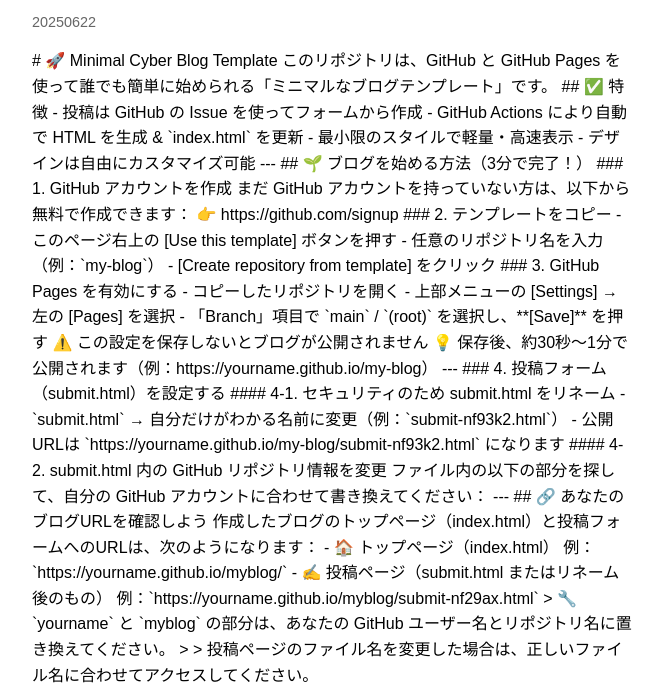
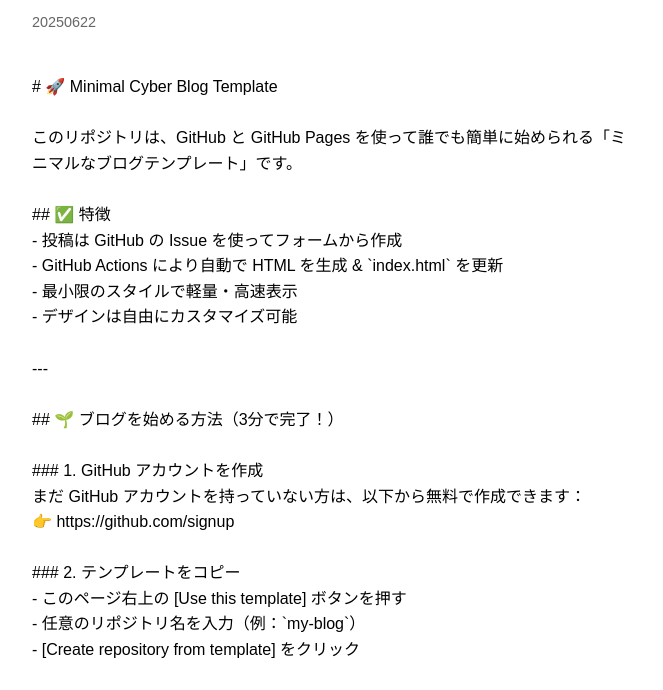
Before and after one commit to null00018/blog-template, a plain HTML site: page post1.html in a window 1280 px wide. Shown: the part 100-790 px from the top of the page, without its empty margins (308-971 px from the left). Drawn offline with Linux system fonts and the light colour scheme; a web font is replaced by a local one.

Commit message:
Update style.css

```diff
--- a/style.css
+++ b/style.css
@@ -21,7 +21,7 @@ h2.title {
 }
 
 .article-body {
-  white-space: normal;
+  white-space: pre-wrap;
   font-size: 1rem;
 }
 
```
